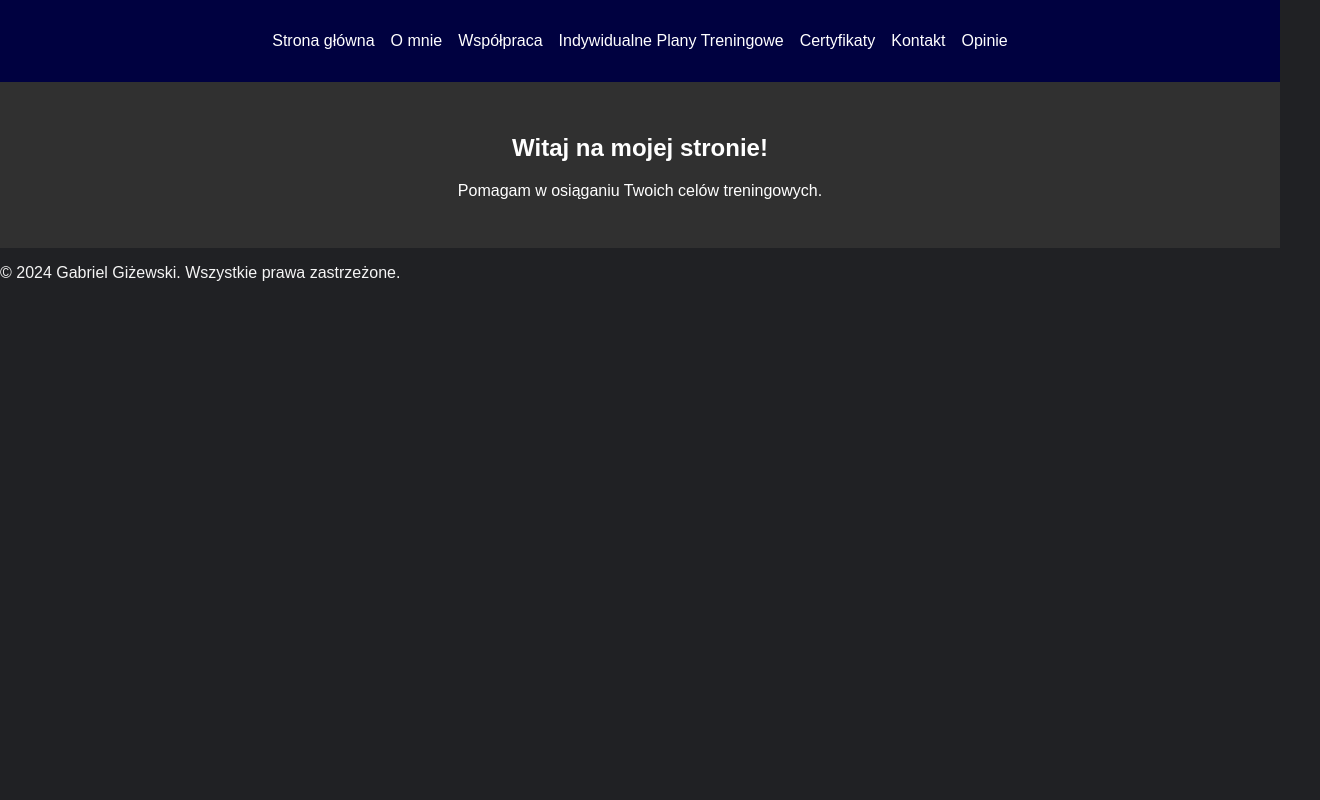
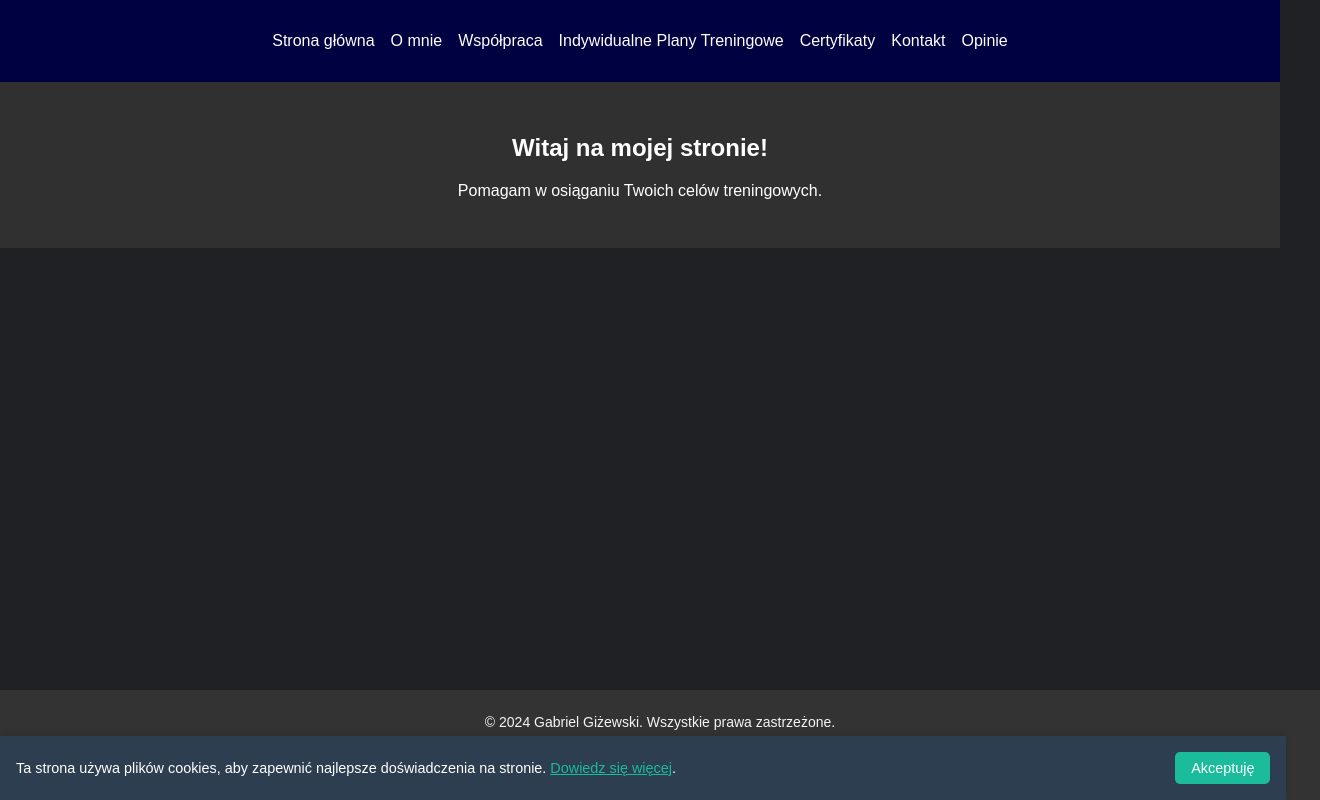
Before and after one commit to Verox2903/giziu.pl, a plain HTML site: page index.html in a window 1280 px wide. Shown: the whole page, 1320 px wide, since content can reach past the window. Drawn offline with Linux system fonts and the light colour scheme.

Commit message:
Add files via upload

```diff
--- a/css/style.css
+++ b/css/style.css
@@ -147,3 +147,93 @@ nav {
         -webkit-transform: scaleY(1);
     }
 }
+
+.cookie-banner {
+    position: fixed;
+    bottom: 0;
+    left: 0;
+    width: 98%;
+    background-color: #2c3e50;
+    color: white;
+    padding: 1rem;
+    display: none; /* Domyślnie ukryte */
+    justify-content: space-between;
+    align-items: center;
+    z-index: 1000;
+    box-shadow: 0 -2px 5px rgba(0, 0, 0, 0.1);
+}
+
+.cookie-banner p {
+    margin: 0;
+    font-size: 0.9rem;
+}
+
+.cookie-banner a {
+    color: #1abc9c;
+    text-decoration: underline;
+}
+
+.cookie-banner button {
+    background-color: #1abc9c;
+    color: white;
+    border: none;
+    padding: 0.5rem 1rem;
+    font-size: 0.9rem;
+    cursor: pointer;
+    border-radius: 5px;
+}
+
+.cookie-banner button:hover {
+    background-color: #16a085;
+}
+
+/* Struktura dla sticky footer */
+html, body {
+    height: 100%; /* Wymagane, aby body mogło rozciągać się na pełną wysokość */
+    margin: 0;
+    display: flex;
+    flex-direction: column;
+}
+
+/* Główna zawartość strony */
+main {
+    flex: 1; /* Dynamiczne wypełnianie przestrzeni pomiędzy nagłówkiem a stopką */
+}
+
+/* Styl dla stopki */
+footer {
+    background-color: #333; /* Ciemne tło */
+    color: #fff; /* Jasny kolor tekstu */
+    text-align: center;
+    padding: 10px 20px;
+    font-size: 14px;
+    width: 100%;
+}
+
+/* Linki w stopce */
+.footer-links {
+    display: flex;
+    flex-wrap: wrap; /* Zawijanie linków w razie potrzeby */
+    justify-content: center; /* Wyśrodkowanie linków */
+    gap: 10px;
+}
+
+.footer-links a {
+    color: #fff; /* Kolor linków */
+    text-decoration: none; /* Brak podkreślenia */
+    padding: 5px 10px;
+    border-radius: 5px;
+    transition: background-color 0.3s ease;
+}
+
+.footer-links a:hover {
+    background-color: #555; /* Podświetlenie linków */
+}
+
+
+@media (max-width: 600px) {
+    .footer-links a {
+        font-size: 12px;
+        padding: 3px 5px;
+    }
+}
--- a/index.html
+++ b/index.html
@@ -37,7 +37,27 @@
     <footer class="copyright">
         <p>© 2024 Gabriel Giżewski. Wszystkie prawa zastrzeżone.</p>
     </footer>
+    <footer>
+        <div class="footer-links">
+            <a href="informacje.html" target="_blank">Informacje</a>
+            <a href="regulamin.html" target="_blank">Regulamin Strony</a>
+            <a href="prawa-autorskie.html" target="_blank">Prawa Autorskie</a>
+            <a href="deweloperzy.html" target="_blank">Deweloperzy</a>
+            <a href="warunki.html" target="_blank">Warunki</a>
+            <a href="prywatnosc.html" target="_blank">Prywatność</a>
+            <a href="zasady.html" target="_blank">Zasady</a>
+            <a href="bezpieczenstwo.html" target="_blank">Bezpieczeństwo</a>
+        </div>
+    </footer>
+    <div class="cookie-banner" id="cookieBanner">
+        <p>
+            Ta strona używa plików cookies, aby zapewnić najlepsze doświadczenia na stronie.
+            <a href="polityka-cookies.html">Dowiedz się więcej</a>.
+        </p>
+        <button id="acceptCookies">Akceptuję</button>
+    </div>
     <script src="js/script.js"></script>
     <script src="js/menu.js"></script>
+    <script src="js/cookies.js"></script>
 </body>
 </html>
--- /dev/null
+++ b/js/cookies.js
@@ -0,0 +1,34 @@
+document.addEventListener('DOMContentLoaded', () => {
+    const cookieBanner = document.getElementById('cookieBanner');
+    const acceptCookiesButton = document.getElementById('acceptCookies');
+
+    // Funkcja do ustawiania cookie
+    function setCookie(name, value, days) {
+        const date = new Date();
+        date.setTime(date.getTime() + days * 24 * 60 * 60 * 1000);
+        document.cookie = `${name}=${value}; expires=${date.toUTCString()}; path=/`;
+    }
+
+    // Funkcja do pobierania cookie
+    function getCookie(name) {
+        const cookies = document.cookie.split(';');
+        for (let i = 0; i < cookies.length; i++) {
+            const cookie = cookies[i].trim();
+            if (cookie.startsWith(name + '=')) {
+                return cookie.substring(name.length + 1);
+            }
+        }
+        return null;
+    }
+
+    // Sprawdź, czy użytkownik zaakceptował cookies
+    if (!getCookie('cookiesAccepted')) {
+        cookieBanner.style.display = 'flex'; // Wyświetl baner
+    }
+
+    // Akceptacja cookies
+    acceptCookiesButton.addEventListener('click', () => {
+        setCookie('cookiesAccepted', 'true', 365); // Zapisz cookie na 365 dni
+        cookieBanner.style.display = 'none'; // Ukryj baner
+    });
+});
--- a/js/script.js
+++ b/js/script.js
@@ -41,4 +41,33 @@ document.addEventListener('DOMContentLoaded', () => {
     });
 
     loadOpinions();
+
+    //szyfrowanie danych
+
+    //Zablokowanie skrótów klawiaturowych
+    document.addEventListener('keydown', function (event) {
+        // Blokada Ctrl+U (Wyświetlanie źródła strony)
+        if (event.ctrlKey && event.key === 'u') {
+            event.preventDefault();
+            alert('Wyświetlanie kodu źródłowego zostało zablokowane.');
+        }
+        // Blokada Ctrl+Shift+I (Narzędzia deweloperskie)
+        if (event.ctrlKey && event.shiftKey && event.key === 'I') {
+            event.preventDefault();
+            alert('Narzędzia deweloperskie są wyłączone.');
+        }
+        // Blokada F12 (DevTools)
+        if (event.key === 'F12') {
+            event.preventDefault();
+            alert('Narzędzia deweloperskie są wyłączone.');
+        }
+    });
+
+    //Zablokowanie prawego przycisku myszy
+    document.addEventListener('contextmenu', function (event) {
+        event.preventDefault();
+        alert('Menu kontekstowe zostało wyłączone.');
+    });
+
+
 });
```
Also changed, not shown: sites/wspolpraca.html (line endings or trailing spaces).
